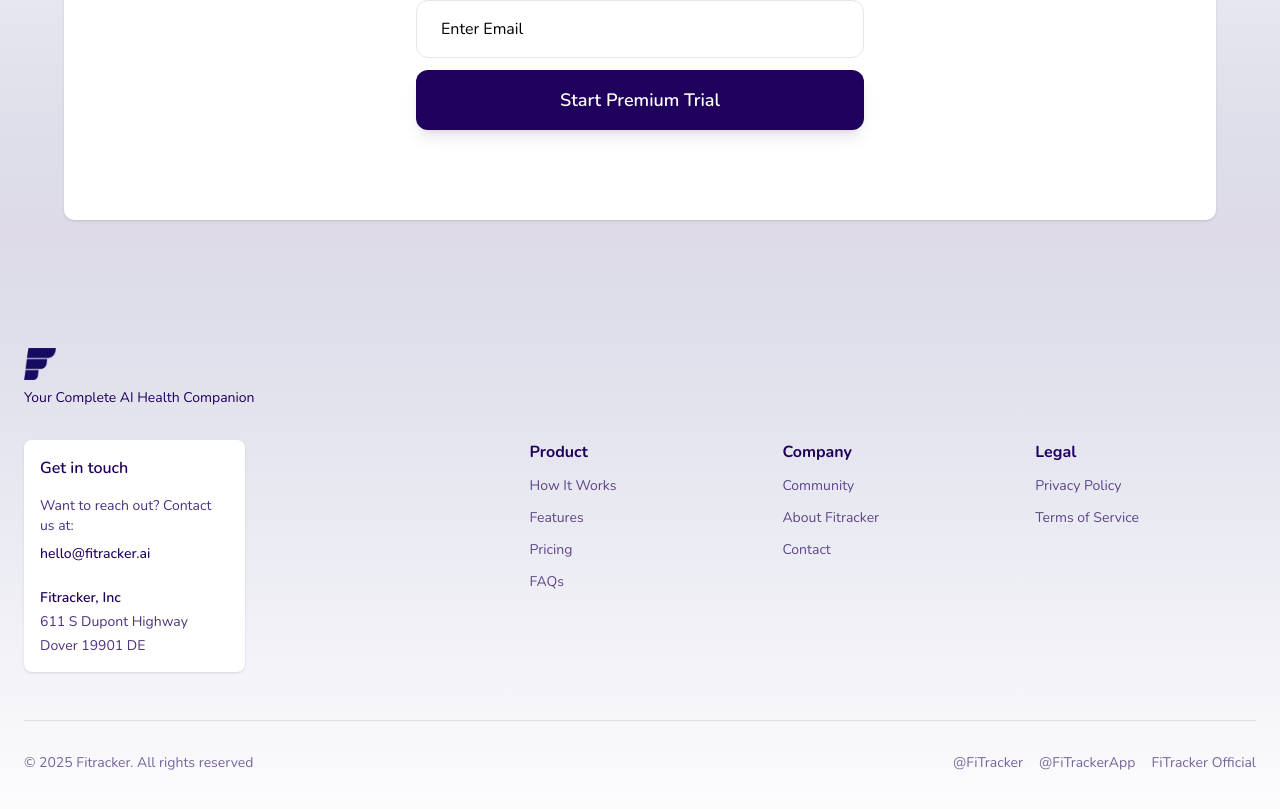
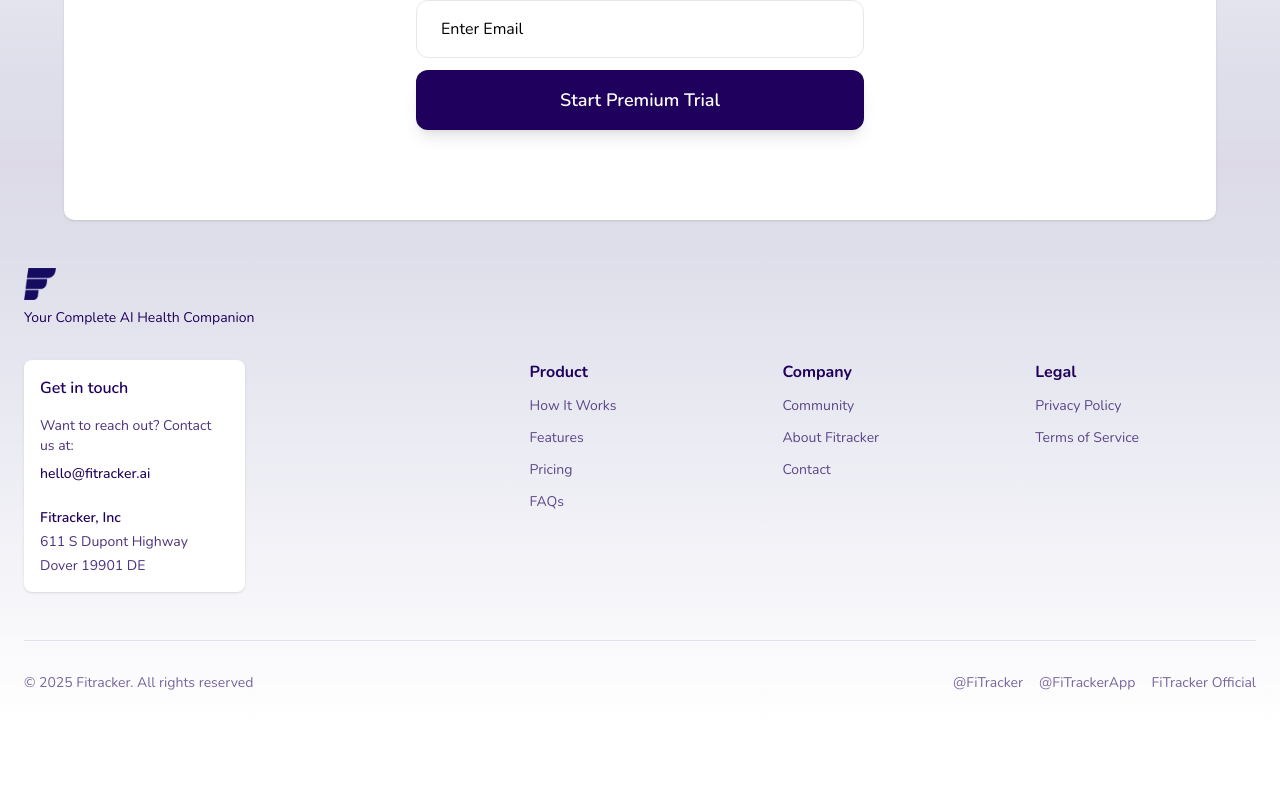
Before and after one commit to kevincarpdev/fitracker.ai, a Next.js app: page / in a window 1280 px wide. Shown: the part 11050-11859 px from the top of the page. After the commit the page ends 11775 px from the top, so only its background shows below. Built offline with nearby package versions, Linux system fonts and the light colour scheme.

Commit message:
feat: footer fixes

```diff
--- a/components/homepage/footer.tsx
+++ b/components/homepage/footer.tsx
@@ -34,7 +34,7 @@ const Footer = memo(() => {
   return (
     <footer className="relative bg-gradient-to-b from-white via-[#1F005C]/15 to-white overflow-hidden">
       {/* Newsletter Section */}
-      <div className="relative max-w-[1200px] mx-auto px-6 pt-24 pb-12 z-10">
+      <div className="relative max-w-[1200px] mx-auto px-6 pt-10 sm:pt-24 pb-12 z-10">
         <div className="bg-white rounded-[10px] py-[90px] px-8 flex flex-col items-center gap-10 shadow-sm">
           <div className="text-center max-w-4xl">
             <h2 className="text-4xl md:text-5xl font-heading font-bold mb-4 text-[#1F005C]">
@@ -69,7 +69,7 @@ const Footer = memo(() => {
       </div>
 
       {/* Footer Links Section */}
-      <div className="relative max-w-7xl mx-auto px-6 py-20 z-10">
+      <div className="relative max-w-7xl mx-auto px-6 z-10">
           {/* Logo and Tagline Row */}
           <div className="mb-8">
             <div className="mb-2">
@@ -153,7 +153,7 @@ const Footer = memo(() => {
           </div>
 
         {/* Footer bottom */}
-        <div className="pt-8 border-t border-[#1F005C]/10">
+        <div className="py-8 border-t border-[#1F005C]/10">
           <div className="flex flex-col md:flex-row justify-between items-center gap-4">
             <p className="text-sm text-[#1F005C]/60 font-body">
               © 2025 Fitracker. All rights reserved
```
Also changed, not shown: 1 other file (tests, documents, lock files or other folders).
